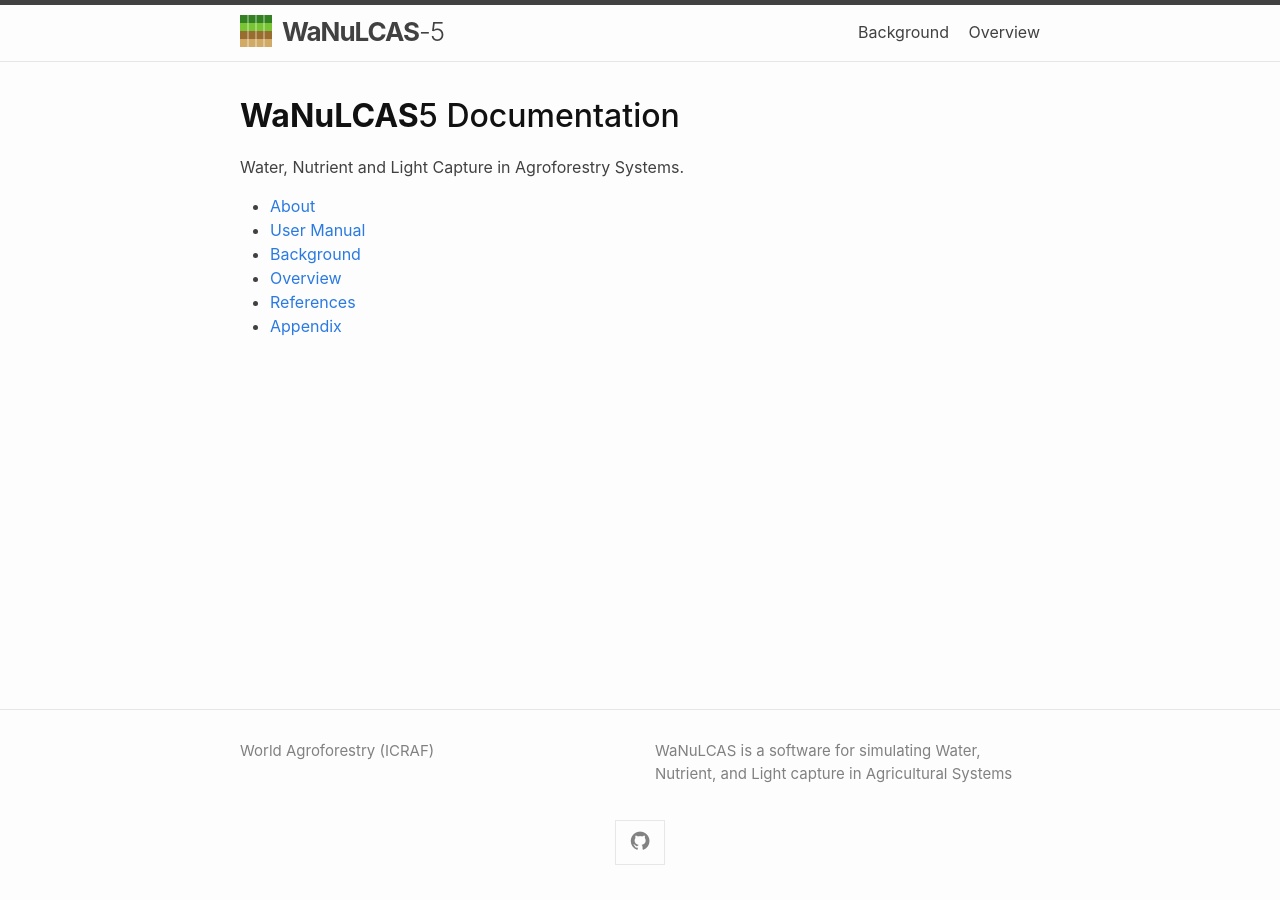
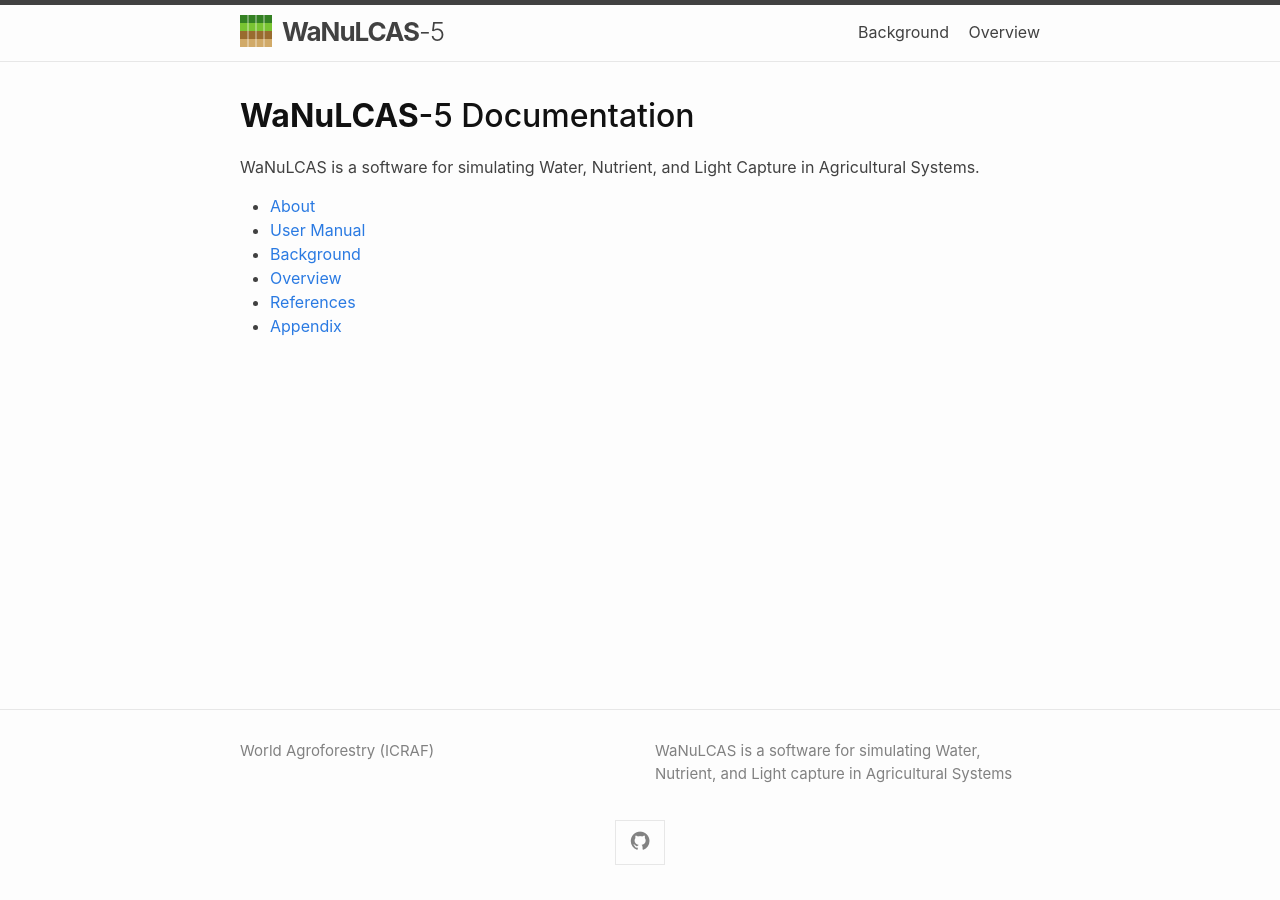
Before and after one commit to degi/wanulcas, a Jekyll site: the page built from docs/index.md, in a window 1280 px wide. Built offline with Jekyll 4.4.1, drawn with Linux system fonts in a browser that asks for light colours.

Commit message:
Revise documentation title and description
Updated project name and improved description.

```diff
--- a/docs/index.md
+++ b/docs/index.md
@@ -2,9 +2,9 @@
 layout: home
 ---
 
-<h1><b>WaNuLCAS</b>5 Documentation</h1>
+<h1><b>WaNuLCAS</b>-5 Documentation</h1>
 
-Water, Nutrient and Light Capture in Agroforestry Systems.
+WaNuLCAS is a software for simulating Water, Nutrient, and Light Capture in Agricultural Systems.
 
 * [About](https://degi.github.io/wanulcas/about/)
 * [User Manual](https://degi.github.io/wanulcas/manual/)
```
